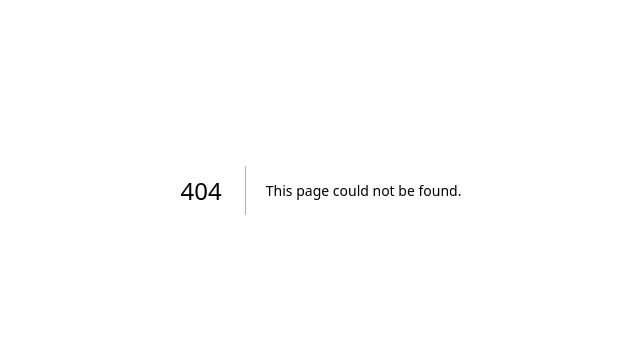
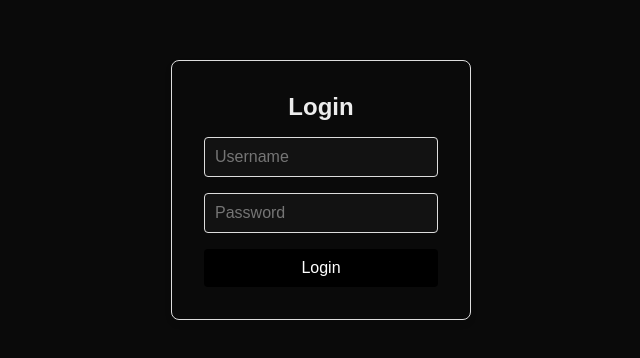
Before and after one commit to urakovaliaskar/alma-test, a Next.js app: page /login in a window 1280 px wide. Before the commit this address had no page. Shown: the part 210-568 px from the top of the page, without its empty margins (319-959 px from the left). Built offline with nearby package versions, Linux system fonts and the light colour scheme.

Commit message:
added login and api call

```diff
--- /dev/null
+++ b/src/app/api/leads/route.ts
@@ -0,0 +1,62 @@
+import { NextResponse } from "next/server";
+
+const leadsData = [
+  {
+    name: "Jorge Ruiz",
+    submitted: "02/02/2024, 2:45 PM",
+    status: "PENDING",
+    country: "Mexico",
+  },
+  {
+    name: "Bahar Zamir",
+    submitted: "02/02/2024, 2:45 PM",
+    status: "PENDING",
+    country: "Mexico",
+  },
+  {
+    name: "Mary Lopez",
+    submitted: "02/02/2024, 2:45 PM",
+    status: "PENDING",
+    country: "Brazil",
+  },
+  {
+    name: "Li Zijin",
+    submitted: "02/02/2024, 2:45 PM",
+    status: "PENDING",
+    country: "South Korea",
+  },
+  {
+    name: "Mark Antonov",
+    submitted: "02/02/2024, 2:45 PM",
+    status: "PENDING",
+    country: "Russia",
+  },
+  {
+    name: "Jane Ma",
+    submitted: "02/02/2024, 2:45 PM",
+    status: "PENDING",
+    country: "Mexico",
+  },
+  {
+    name: "Anand Jain",
+    submitted: "02/02/2024, 2:45 PM",
+    status: "REACHED_OUT",
+    country: "Mexico",
+  },
+  {
+    name: "Anna Voronova",
+    submitted: "02/02/2024, 2:45 PM",
+    status: "PENDING",
+    country: "France",
+  },
+  {
+    name: "Judith Sorrow",
+    submitted: "02/02/2025, 3:45 PM",
+    status: "PENDING",
+    country: "England",
+  },
+];
+
+export async function GET() {
+  return NextResponse.json(leadsData);
+}
--- /dev/null
+++ b/src/app/login/page.tsx
@@ -0,0 +1,55 @@
+"use client";
+
+import React, { useState } from "react";
+import { useRouter } from "next/navigation";
+import { login } from "@/utils/auth";
+import {
+  LoginContainer,
+  LoginForm,
+  LoginTitle,
+  LoginInput,
+  LoginSubmitButton,
+  ErrorMessage,
+} from "@/styles";
+
+const LoginPage = () => {
+  const [username, setUsername] = useState("");
+  const [password, setPassword] = useState("");
+  const [error, setError] = useState("");
+  const router = useRouter();
+
+  const handleLogin = (e: React.FormEvent) => {
+    e.preventDefault();
+
+    if (username === "admin" && password === "admin") {
+      login("dummyAuthToken"); // Save a dummy token
+      router.push("/dashboard"); // Redirect to the dashboard
+    } else {
+      setError("Invalid username or password");
+    }
+  };
+
+  return (
+    <LoginContainer>
+      <LoginForm onSubmit={handleLogin}>
+        <LoginTitle>Login</LoginTitle>
+        {error && <ErrorMessage>{error}</ErrorMessage>}
+        <LoginInput
+          type="text"
+          placeholder="Username"
+          value={username}
+          onChange={(e) => setUsername(e.target.value)}
+        />
+        <LoginInput
+          type="password"
+          placeholder="Password"
+          value={password}
+          onChange={(e) => setPassword(e.target.value)}
+        />
+        <LoginSubmitButton type="submit">Login</LoginSubmitButton>
+      </LoginForm>
+    </LoginContainer>
+  );
+};
+
+export default LoginPage;
--- a/src/styles/index.ts
+++ b/src/styles/index.ts
@@ -278,3 +278,75 @@ export const TableFooter = styled.td`
   padding: 10px;
   text-align: center;
 `;
+
+export const LoginContainer = styled.div`
+  display: flex;
+  justify-content: center;
+  align-items: center;
+  height: 100vh;
+`;
+
+export const LoginForm = styled.form`
+  display: flex;
+  flex-direction: column;
+  gap: 1rem;
+  width: 300px;
+  padding: 2rem;
+  border: 1px solid #ddd;
+  border-radius: 8px;
+  box-shadow: 0 4px 6px rgba(0, 0, 0, 0.1);
+`;
+
+export const LoginTitle = styled.h2`
+  text-align: center;
+`;
+
+export const LoginErrorMessage = styled.p`
+  color: red;
+  text-align: center;
+`;
+
+export const LoginInput = styled.input`
+  padding: 10px;
+  border: 1px solid #ddd;
+  border-radius: 4px;
+  font-size: 16px;
+`;
+
+export const LoginSubmitButton = styled.button`
+  padding: 10px;
+  background-color: black;
+  color: white;
+  border: none;
+  border-radius: 4px;
+  font-size: 16px;
+  cursor: pointer;
+
+  &:hover {
+    opacity: 0.8;
+  }
+`;
+
+export const UserProfile = styled.div`
+  display: flex;
+  align-items: center;
+  gap: 10px;
+  margin-top: auto;
+  padding-top: 20px;
+`;
+
+export const Avatar = styled.div`
+  width: 40px;
+  height: 40px;
+  background-color: #e0e0e0;
+  border-radius: 50%;
+  display: flex;
+  justify-content: center;
+  align-items: center;
+  font-weight: bold;
+  font-size: 16px;
+`;
+
+export const UserName = styled.span`
+  font-weight: bold;
+`;
--- /dev/null
+++ b/src/utils/auth.ts
@@ -0,0 +1,12 @@
+export const isAuthenticated = (): boolean => {
+  const token = localStorage.getItem("authToken");
+  return !!token;
+};
+
+export const login = (token: string): void => {
+  localStorage.setItem("authToken", token);
+};
+
+export const logout = (): void => {
+  localStorage.removeItem("authToken");
+};
```
Also changed, not shown: src/app/dashboard/page.tsx (+67 -68 lines).
